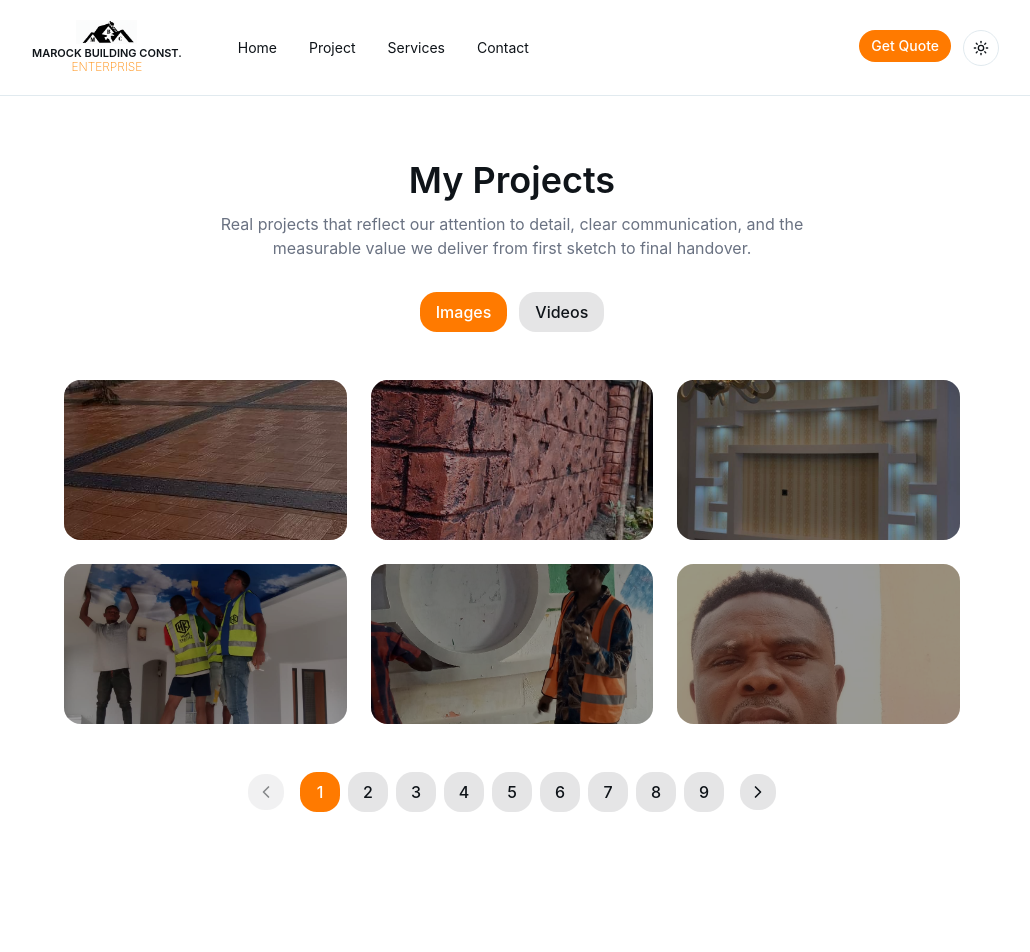
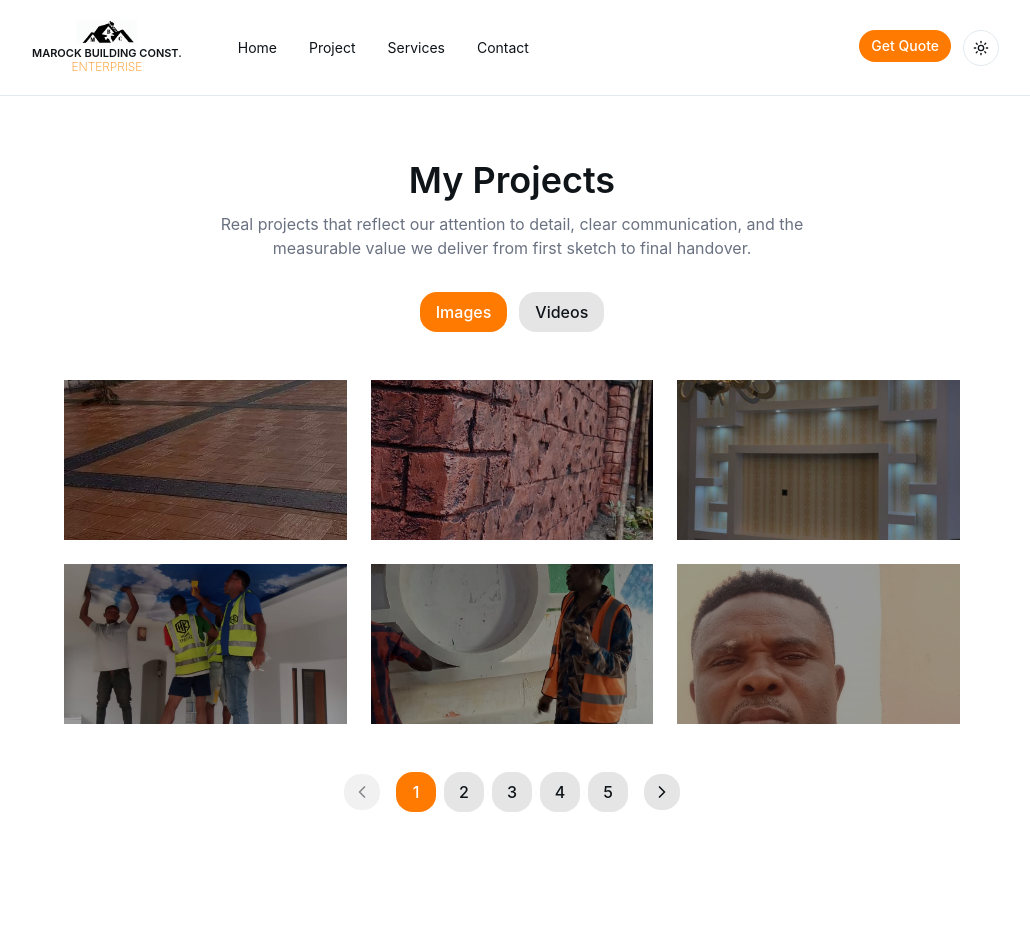
Before and after one commit to Enochchukwudi-dev/engineer, a Next.js app: page /projects in a window 1280 px wide. Shown: the top 952 px of the page, without its empty margins (128-1158 px from the left). Built offline with nearby package versions, Linux system fonts and the light colour scheme.

Commit message:
Done now

```diff
--- a/components/folder.tsx
+++ b/components/folder.tsx
@@ -288,6 +288,20 @@ export default function Folder() {
   const paginatedVideos = VIDEOS.slice(currentPage * itemsPerPage, currentPage * itemsPerPage + itemsPerPage)
   const totalVideoPages = Math.ceil(VIDEOS.length / itemsPerPage)
 
+  // Pagination window for image pages (show up to 5 centered buttons)
+  const maxImagePageButtons = 5
+  const visibleImagePageIndexes = (() => {
+    if (totalImagePages <= maxImagePageButtons) return Array.from({ length: totalImagePages }, (_, i) => i)
+    const half = Math.floor(maxImagePageButtons / 2)
+    let start = Math.max(0, currentPage - half)
+    let end = start + maxImagePageButtons - 1
+    if (end > totalImagePages - 1) {
+      end = totalImagePages - 1
+      start = end - (maxImagePageButtons - 1)
+    }
+    return Array.from({ length: end - start + 1 }, (_, i) => start + i)
+  })()
+
   const formatTime = (s: number) => {
     if (!s || !isFinite(s)) return '0:00'
     const mm = Math.floor(s / 60)
@@ -379,7 +393,7 @@ export default function Folder() {
                 <button
                   key={media.src ?? `${media.title}-${idx}`}
                   onClick={() => { setImageModal(media); setVideoModal(null); }}
-                  className="group relative h-40 overflow-hidden bg-muted hover:shadow-lg transition-shadow duration-300 rounded-sm"
+                  className="group relative h-40 overflow-hidden bg-muted hover:shadow-lg transition-shadow duration-300 rounded-none"
                 >
                   <Image
                     src={media.src}
@@ -390,7 +404,7 @@ export default function Folder() {
                   />
                   <div className="absolute inset-0 bg-black/40 group-hover:bg-black/50 dark:bg-black/60 dark:group-hover:bg-black/70 transition-colors pointer-events-none" />
                   <div className="absolute inset-0 flex items-center justify-center opacity-0 group-hover:opacity-100 transition-opacity pointer-events-none">
-                    <span className="px-3 py-1 bg-white/90 dark:bg-black/80 text-black dark:text-white text-xs font-medium rounded-sm">View</span>
+                    <span className="px-3 py-1 bg-white/90 dark:bg-black/80 text-black dark:text-white text-xs font-medium rounded-none">View</span>
                   </div>
                 </button>
               ))}
@@ -409,7 +423,7 @@ export default function Folder() {
                 </button>
 
                 <div className="flex items-center gap-2">
-                  {Array.from({ length: totalImagePages }).map((_, idx) => (
+                  {visibleImagePageIndexes.map((idx) => (
                     <button
                       key={idx}
                       onClick={() => setCurrentPage(idx)}
@@ -448,7 +462,7 @@ export default function Folder() {
                     <button
                       key={video.src ?? `${video.title}-${idx}`}
                       onClick={() => { setVideoModal(video); setImageModal(null); }}
-                      className="group relative h-40 overflow-hidden bg-muted hover:shadow-lg transition-shadow duration-300 rounded-sm"
+                      className="group relative h-40 overflow-hidden bg-muted hover:shadow-lg transition-shadow duration-300 rounded-none"
                     >
                       {video.youtubeId ? (
                         <Image
@@ -467,7 +481,7 @@ export default function Folder() {
                       )}
                       <div className="absolute inset-0 bg-black/40 group-hover:bg-black/50 dark:bg-black/60 dark:group-hover:bg-black/70 transition-colors pointer-events-none" />
                       <div className="absolute inset-0 flex items-center justify-center opacity-0 group-hover:opacity-100 transition-opacity pointer-events-none">
-                        <span className="px-3 py-1 bg-white/90 dark:bg-black/80 text-black dark:text-white text-xs font-medium rounded-sm">Play</span>
+                        <span className="px-3 py-1 bg-white/90 dark:bg-black/80 text-black dark:text-white text-xs font-medium rounded-none">Play</span>
                       </div>
                     </button>
                   ))}
@@ -528,7 +542,7 @@ export default function Folder() {
             aria-label="Close image modal"
           />
           <div className="relative z-10 max-w-full max-h-full flex items-center justify-center" onClick={(e) => e.stopPropagation()}>
-            <div style={{ width: 'min(90vw, 1200px)', height: '80vh', position: 'relative' }} className="shadow-lg">
+            <div style={{ width: 'min(90vw, 1200px)', height: '80vh', position: 'relative', marginTop: '4rem' }} className="shadow-lg">
               <Image src={imageModal.src} alt={imageModal.alt} fill className="object-contain" />
               <button
                 onClick={() => { setImageModal(null); setVideoModal(null); }}
```
